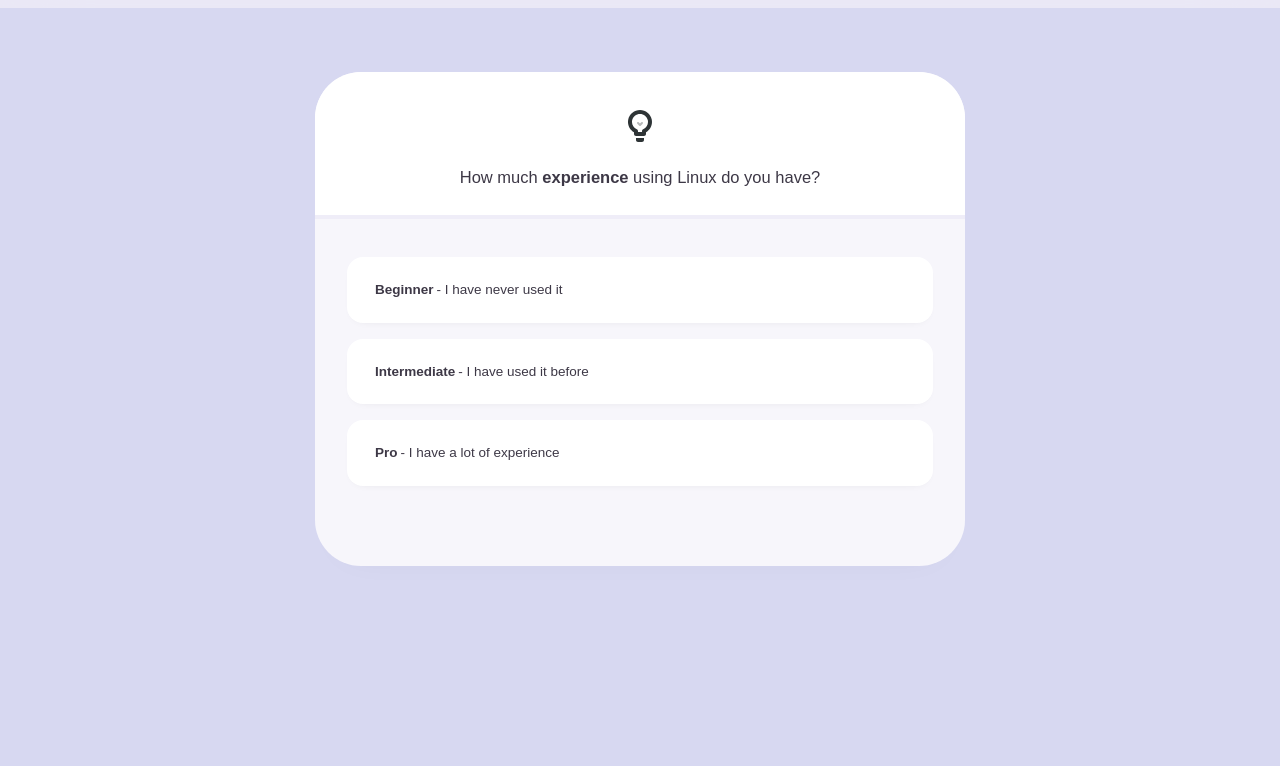
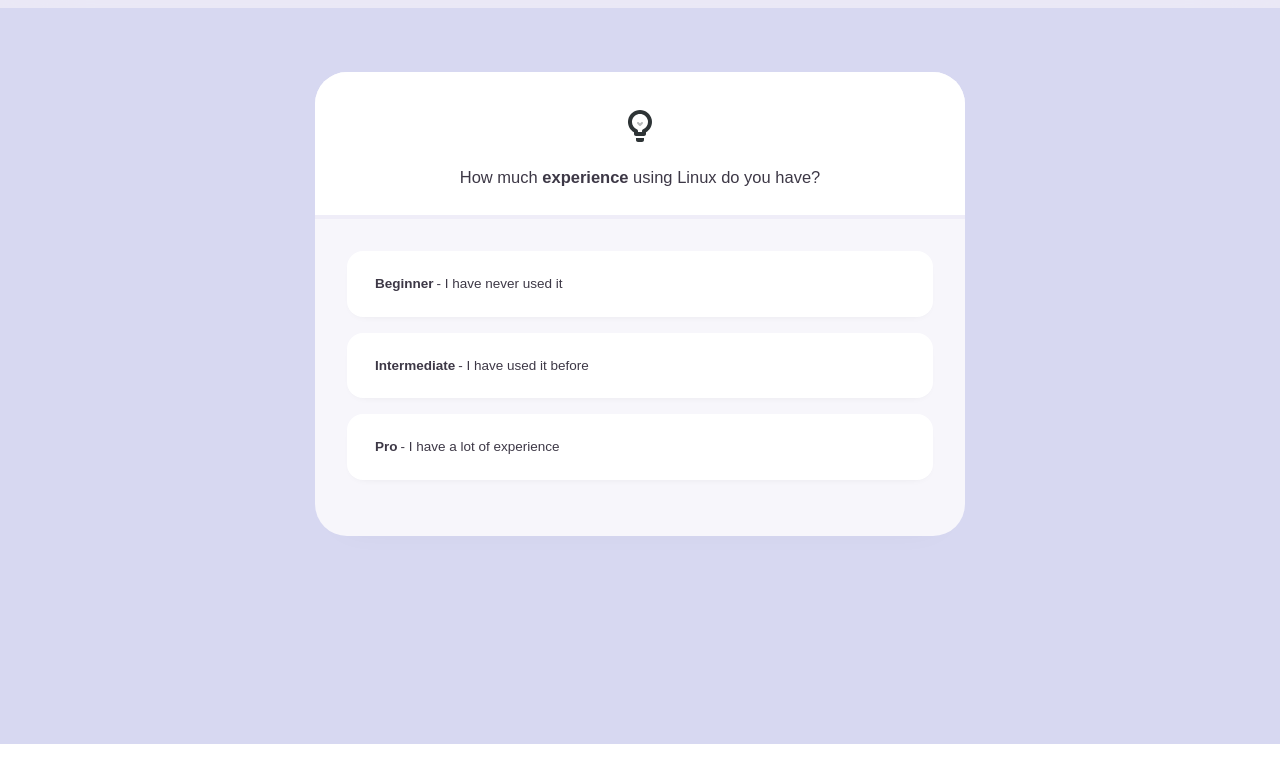
Before and after one commit to ChristophKloos/ownyoursystem.de, an Astro site: page /distropicker in a window 1280 px wide. Shown: the part 56-822 px from the top of the page. After the commit the page ends 800 px from the top, so only its background shows below. Built offline with nearby package versions, Linux system fonts and the light colour scheme; Astro itself is replaced by a stand-in of ours; a web font is replaced by a local one.

Commit message:
Update & Deploy

```diff
--- a/src/styles/distropicker.css
+++ b/src/styles/distropicker.css
@@ -35,7 +35,7 @@ body{
   animation: fadeInOut 0.5s forwards;
   text-align: left;
   margin: 0;
-  padding-bottom:64px;
+  padding-bottom:24px;
 }
 
 
@@ -108,7 +108,7 @@ body{
   left:0;
   background:var(--bg-card);
   border-radius:0px;
-  margin-top:19.2px;
+  margin-top:16px;
 }
 
 .result-card .progress {
@@ -133,7 +133,8 @@ body{
 }
 
 .choice {
-  margin-top:38px;
+  margin-top:32px;
+  margin-bottom:32px;
 }
 
 input[type="radio"] {
--- a/src/styles/scheme.css
+++ b/src/styles/scheme.css
@@ -13,7 +13,7 @@
   --text-muted: #3d3846;
   --text-link: #2e75cc;
   /*--RADIUS*/
-  --radius-lg: 46px;
+  --radius-lg: 32px;
   --radius-md: 16px;
   --radius-sm: 8px;
   /*--SHADOWS*/
```
